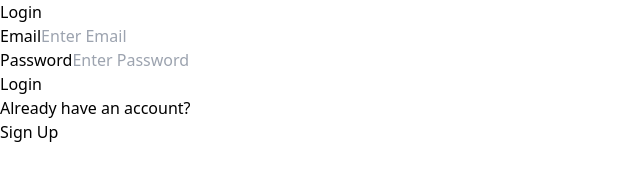
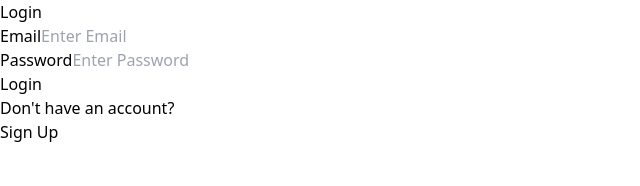
Before and after one commit to haileamlakwalelige/Login-and-Signup-in-MERN, a React (Vite) app in the folder client/: page /login in a window 1280 px wide. Shown: the top 186 px of the page, without its empty margins (0-640 px from the left). Built offline with nearby package versions, Linux system fonts and the light colour scheme.

Commit message:
Updating The Login page

```diff
--- a/client/src/pages/Login.jsx
+++ b/client/src/pages/Login.jsx
@@ -1,3 +1,4 @@
+/* eslint-disable react/no-unescaped-entities */
 
 
 
@@ -19,7 +20,7 @@ const Login=()=>{
             <div className="px-3 pr-6 py-3">
                 <button className="bg-green-600 text-white py-1 px-2 text-center w-full">Login</button>
             </div>
-            <h1 className="pl-3">Already have an account? </h1>
+            <h1 className="pl-3">Don't have an account? </h1>
             <div className="px-3 pr-6 py-3">
                 <button className="text-black border-2 border-gray-600 font-bold py-1 px-2 text-center w-full">Sign Up</button>
             </div>
```
